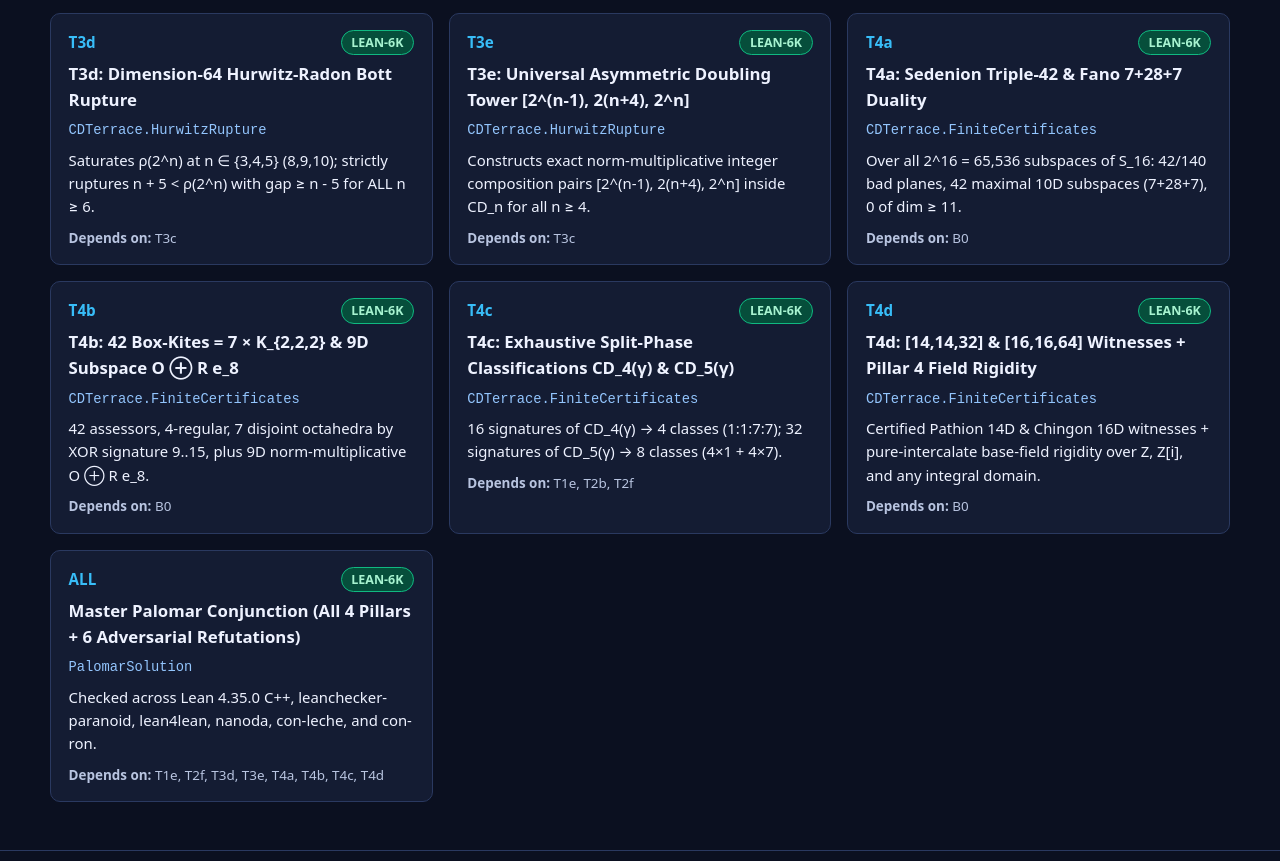
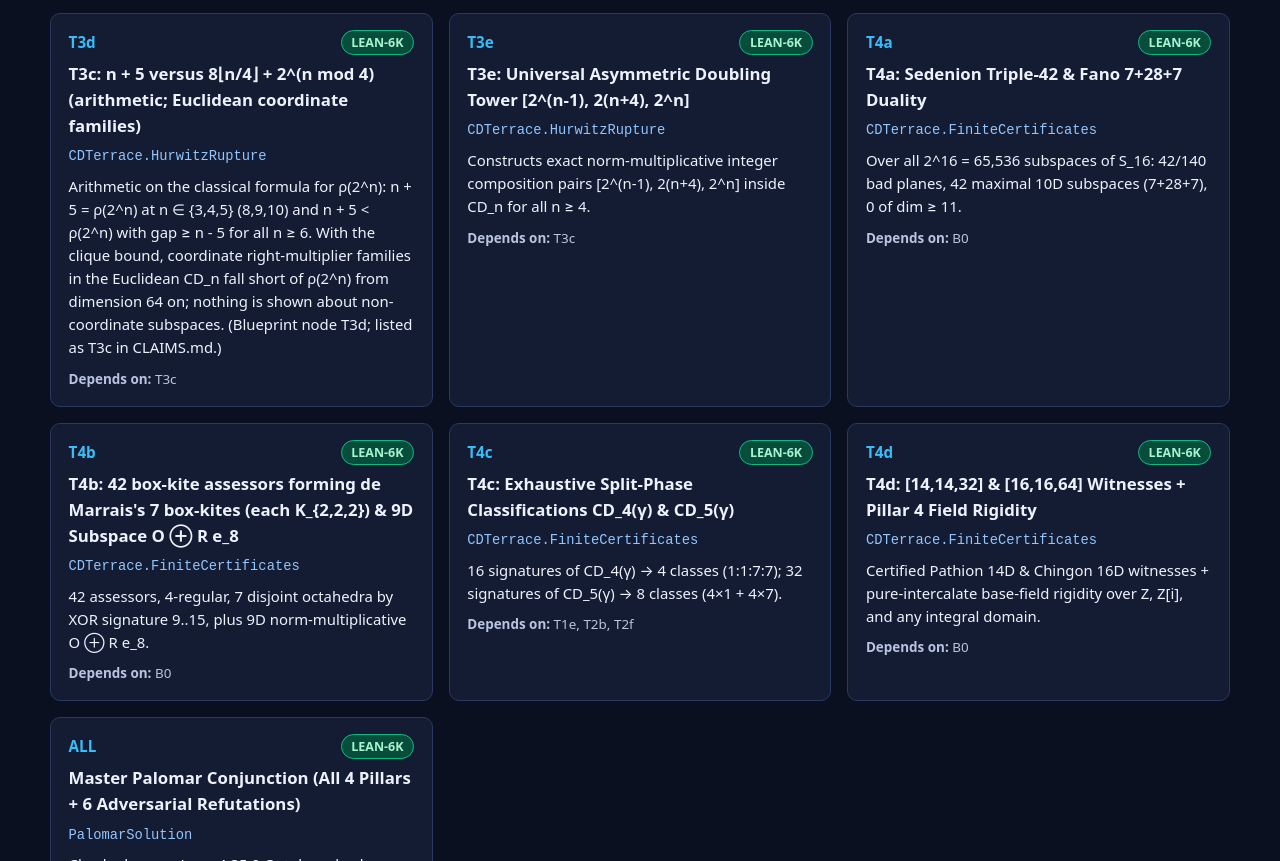
Before and after one commit to 0thernes/cayley-dickson-terrace-frontier, a plain HTML site: page docs/site/blueprint.html in a window 1280 px wide. Shown: the part 1741-2602 px from the top of the page. Drawn offline with Linux system fonts and the light colour scheme.

Commit message:
Remove withdrawn claims from remaining docs and images
- Pages observatory: replace the "permanent rupture" sentence with the
  Euclidean coordinate-family scope and note that T3c is arithmetic
- Blueprint: retitle the rupture card as T3c arithmetic on the formula
  for rho(2^n), with the scope stated in its description
- Blueprint: name T4b as de Marrais's 7 box-kites (42 assessors)

Co-Authored-By: Claude Opus 5.5 <noreply@anthropic.com>

```diff
--- a/docs/site/blueprint.html
+++ b/docs/site/blueprint.html
@@ -264,9 +264,9 @@
           <span class="nid">T3d</span>
           <span class="badge">LEAN-6K</span>
         </div>
-        <h3>T3d: Dimension-64 Hurwitz-Radon Bott Rupture</h3>
+        <h3>T3c: n + 5 versus 8⌊n/4⌋ + 2^(n mod 4) (arithmetic; Euclidean coordinate families)</h3>
         <p class="mod"><code>CDTerrace.HurwitzRupture</code></p>
-        <p class="desc">Saturates ρ(2^n) at n ∈ {3,4,5} (8,9,10); strictly ruptures n + 5 &lt; ρ(2^n) with gap ≥ n - 5 for ALL n ≥ 6.</p>
+        <p class="desc">Arithmetic on the classical formula for ρ(2^n): n + 5 = ρ(2^n) at n ∈ {3,4,5} (8,9,10) and n + 5 &lt; ρ(2^n) with gap ≥ n - 5 for all n ≥ 6. With the clique bound, coordinate right-multiplier families in the Euclidean CD_n fall short of ρ(2^n) from dimension 64 on; nothing is shown about non-coordinate subspaces. (Blueprint node T3d; listed as T3c in CLAIMS.md.)</p>
         <p class="deps"><strong>Depends on:</strong> T3c</p>
       </article>
       <article class="node" data-id="T3e" tabindex="0">
@@ -294,7 +294,7 @@
           <span class="nid">T4b</span>
           <span class="badge">LEAN-6K</span>
         </div>
-        <h3>T4b: 42 Box-Kites = 7 × K_{2,2,2} &amp; 9D Subspace O ⊕ R e_8</h3>
+        <h3>T4b: 42 box-kite assessors forming de Marrais's 7 box-kites (each K_{2,2,2}) &amp; 9D Subspace O ⊕ R e_8</h3>
         <p class="mod"><code>CDTerrace.FiniteCertificates</code></p>
         <p class="desc">42 assessors, 4-regular, 7 disjoint octahedra by XOR signature 9..15, plus 9D norm-multiplicative O ⊕ R e_8.</p>
         <p class="deps"><strong>Depends on:</strong> B0</p>
```
Also changed, not shown: docs/site/index.html (+3 -1 lines).
